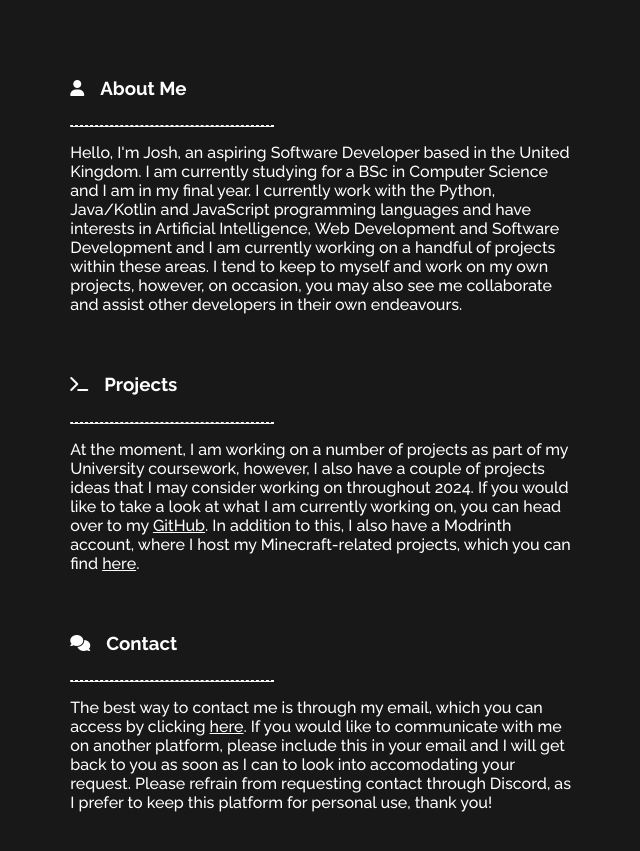
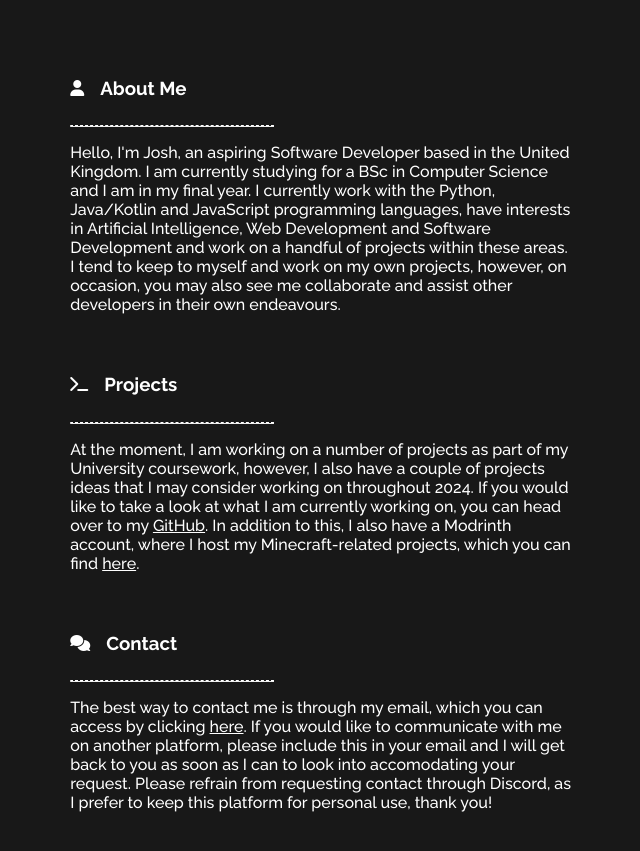
Before and after one commit to 105hua/105hua.github.io, a plain HTML site: page index.html in a window 1280 px wide. Shown: the part 83-934 px from the top of the page, without its empty margins (317-957 px from the left). Drawn offline with Linux system fonts and the light colour scheme; a web font is replaced by a local one.

Commit message:
Minor fixes.

```diff
--- a/index.html
+++ b/index.html
@@ -22,9 +22,9 @@
         <p class="section-content">
             Hello, I'm Josh, an aspiring Software Developer based in the United Kingdom. I am currently studying for a BSc in
             Computer Science and I am in my final year. I currently work with the Python, Java/Kotlin and JavaScript programming
-            languages and have interests in Artificial Intelligence, Web Development and Software Development and I am currently
-            working on a handful of projects within these areas. I tend to keep to myself and work on my own projects, however,
-            on occasion, you may also see me collaborate and assist other developers in their own endeavours.
+            languages, have interests in Artificial Intelligence, Web Development and Software Development and work on a handful
+            of projects within these areas. I tend to keep to myself and work on my own projects, however, on occasion, you may
+            also see me collaborate and assist other developers in their own endeavours.
         </p>
     </div>
 
```
